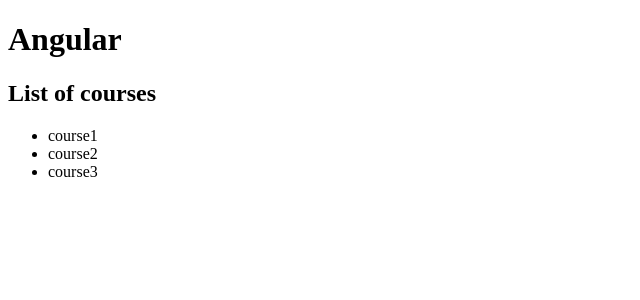
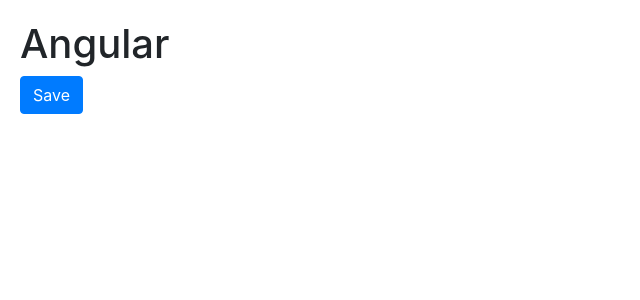
Before and after one commit to Maharoz/Angular-Introductory-Project, an Angular app: page / in a window 1280 px wide. Shown: the top 300 px of the page, without its empty margins (0-640 px from the left). Built offline with nearby package versions, Linux system fonts and the light colour scheme.

Commit message:
adding bootsrap to project

```diff
--- a/package.json
+++ b/package.json
@@ -21,6 +21,7 @@
     "@angular/platform-browser": "^5.2.0",
     "@angular/platform-browser-dynamic": "^5.2.0",
     "@angular/router": "^5.2.0",
+    "bootstrap": "^4.1.3",
     "core-js": "^2.4.1",
     "rxjs": "^5.5.6",
     "zone.js": "^0.8.19"
--- a/src/app/courses.component.ts
+++ b/src/app/courses.component.ts
@@ -5,25 +5,14 @@ import { CourseService } from './courses.service';
 @Component({
     selector : 'courses' ,
     template : `
-                <h2>{{ title }}</h2>
-                <ul>
-                <li *ngFor="let course of courses">
-                {{ course }}
-                </li>
-                </ul>
+                <button class="btn btn-primary">Save</button>
     `
 })
+//{{ Double qutaion is stands for interpolation }}
 //here *ngFor is the directives and let course of courses iterating the courses
 export class CoursesComponent{
     title= "List of courses";
-    courses;
+    imageUrl= "http://lorempixel.com/400/200";
 
-    constructor(service: CourseService){
-        this.courses = service.getCourses();//calling the method
-    }
-
-    getTitle(){
-        return this.title;
-    }
 }
 //ng g c course
--- a/src/styles.css
+++ b/src/styles.css
@@ -1 +1,7 @@
 /* You can add global styles to this file, and also import other style files */
+
+@import "~bootstrap/dist/css/bootstrap.css";
+
+body{
+    padding: 20px;
+}
```
Also changed, not shown: 1 other file (tests, documents, lock files or other folders).
